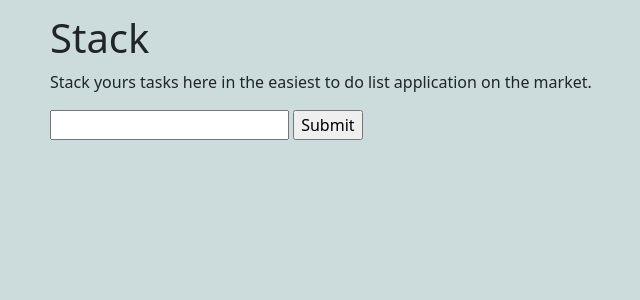
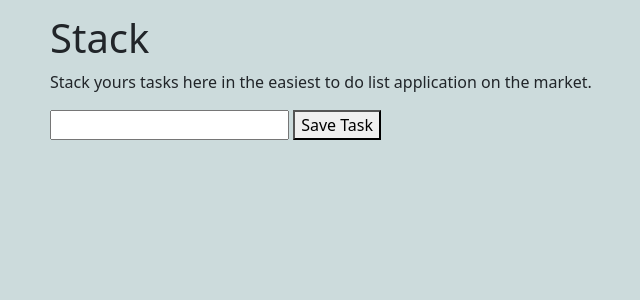
Before and after one commit to kghudgens/Stack, a Django app: page / in a window 1280 px wide. Shown: the part 178-478 px from the top of the page, without its empty margins (32-672 px from the left). Run offline with Django 3.2, Linux system fonts and the light colour scheme; some libraries are stand-ins or nearby versions.

Commit message:
created form

```diff
--- a/Stack_project/Stack/templates/Stack/index.html
+++ b/Stack_project/Stack/templates/Stack/index.html
@@ -12,8 +12,8 @@
 <!-- Form for submitting -->
 <div class="container">
     <form>
-        <input type="text">
-        <input type="submit">
+        <input class="formInput" type="text">
+        <button class='save' type="button">Save Task</button>
     </form>
 </div>
 
```
